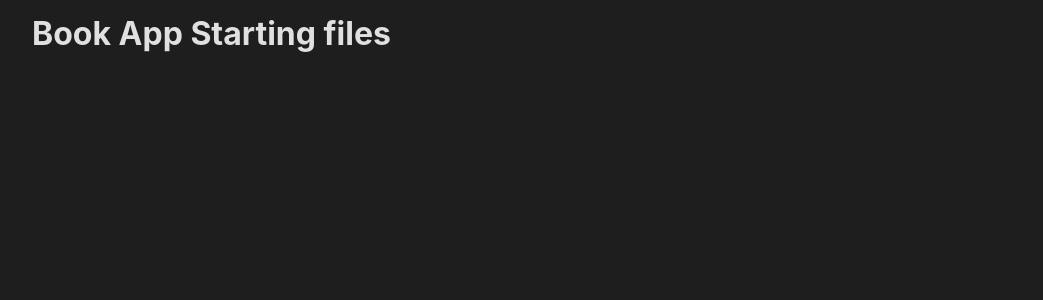
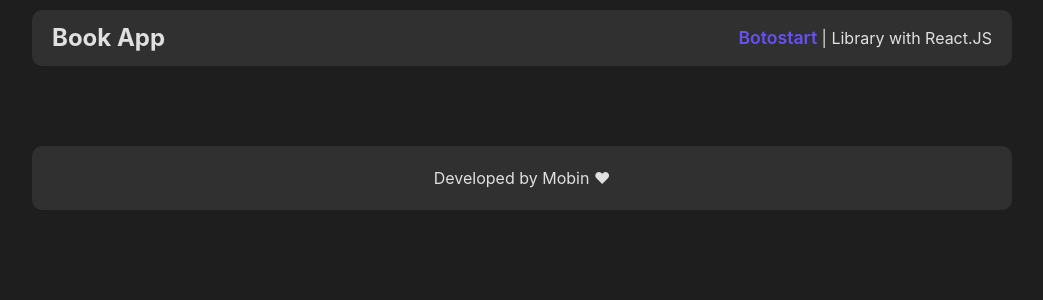
Before and after one commit to Mobin-sari/a-library-with-react-js, a React (Vite) app: page / in a window 1280 px wide. Shown: the top 300 px of the page, without its empty margins (118-1161 px from the left). Built offline with nearby package versions, Linux system fonts and the light colour scheme.

Commit message:
added layout to project and install some npm package

```diff
--- a/package.json
+++ b/package.json
@@ -10,8 +10,10 @@
     "preview": "vite preview"
   },
   "dependencies": {
+    "prop-types": "^15.8.1",
     "react": "^18.2.0",
-    "react-dom": "^18.2.0"
+    "react-dom": "^18.2.0",
+    "react-icons": "^5.0.1"
   },
   "devDependencies": {
     "@types/react": "^18.2.15",
--- a/src/App.jsx
+++ b/src/App.jsx
@@ -1,8 +1,14 @@
+import Layout from "./layouts/Layout.jsx";
+
 function App() {
+
   return (
-    <>
-      <h1>Book App Starting files</h1>
-    </>
+      <Layout>
+        <div>
+          <p>mobiiin</p>
+        </div>
+
+      </Layout>
   );
 }
 
--- /dev/null
+++ b/src/layouts/Layout.jsx
@@ -0,0 +1,24 @@
+import PropTypes from 'prop-types';
+import styles from "./layout.module.css"
+
+function Layout({ child }) {
+
+    return (
+        <>
+        <header className={styles.header}>
+            <h2>Book App</h2>
+            <p>
+                <a href="./">Botostart</a> | Library with React.JS
+            </p>
+        </header>
+        { child }
+        <footer className={styles.footer}>
+            <p>Developed by Mobin ❤</p>
+        </footer>
+        </>
+    );
+}
+Layout.propTypes = {
+    child: PropTypes.string
+}
+export default Layout;
--- /dev/null
+++ b/src/layouts/layout.module.css
@@ -0,0 +1,24 @@
+.header {
+    display: flex;
+    align-items: center;
+    justify-content: space-between;
+    background-color: #303030;
+    padding: 10px 20px;
+    margin-bottom: 80px;
+    border-radius: 10px;
+}
+
+.header a {
+    text-decoration: none;
+    color: #6552f4;
+    font-weight: 600;
+    font-size: 1.1rem;
+}
+
+.footer {
+    text-align: center;
+    background-color: #303030;
+    padding: 20px;
+    margin-top: 80px;
+    border-radius: 10px;
+}
```
Also changed, not shown: 1 other file (tests, documents, lock files or other folders).
